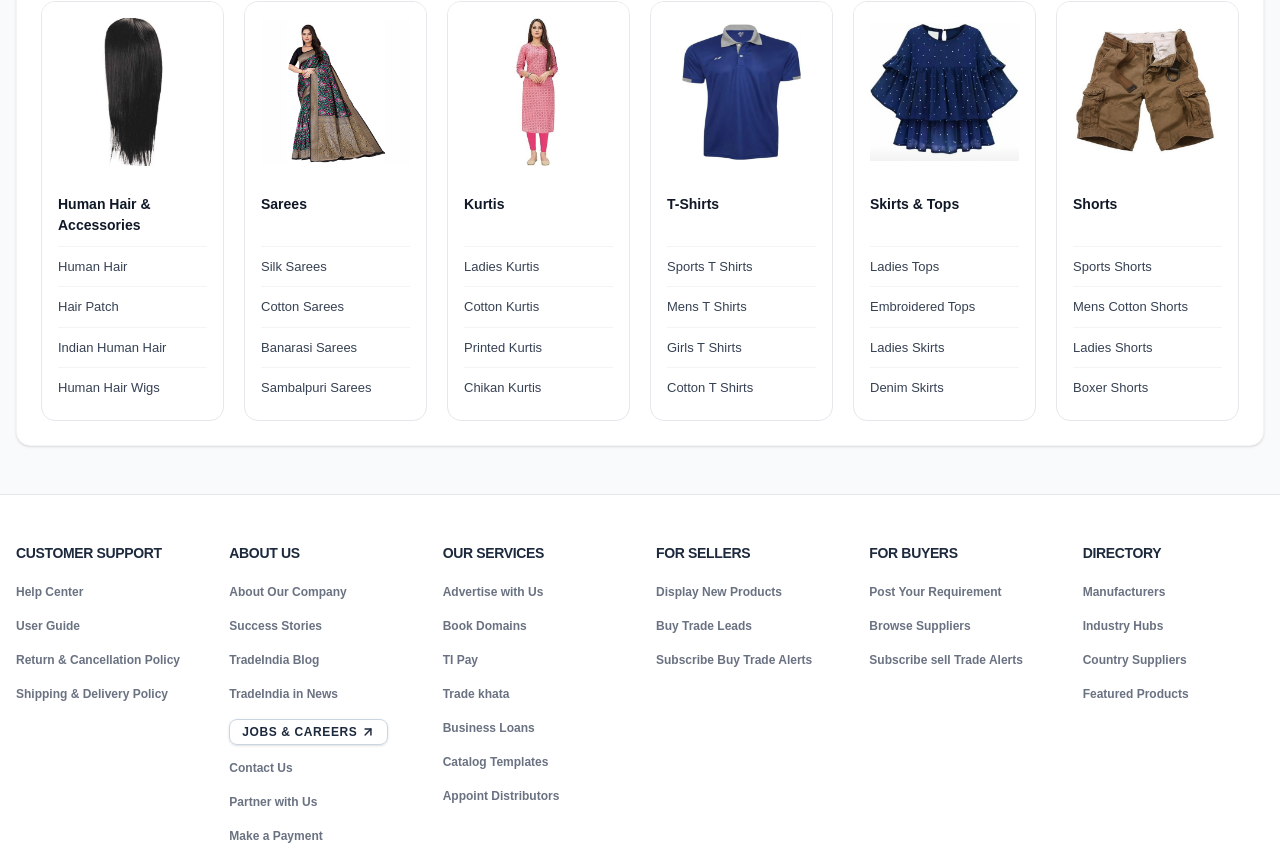
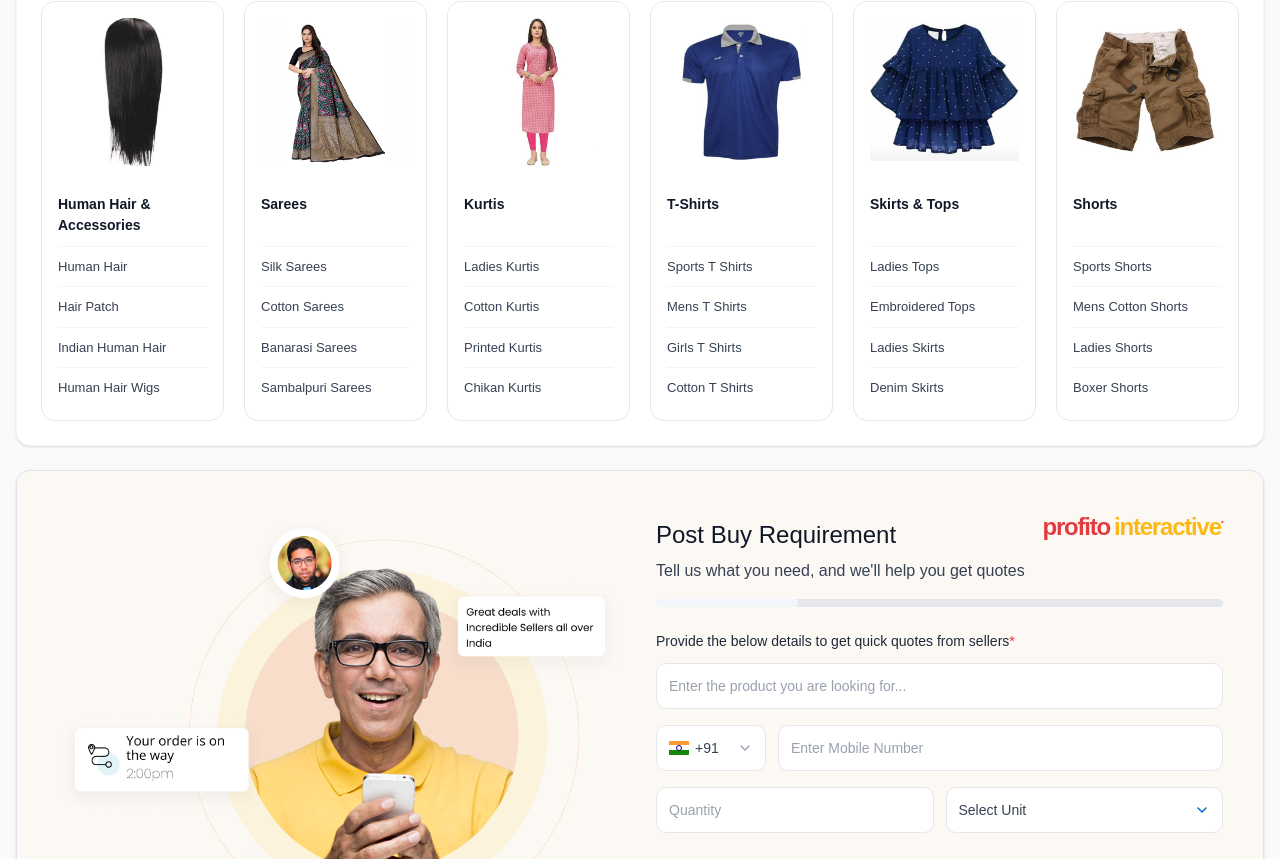
Before and after one commit to ShivangiPandey1236/trade-india, a React (Vite) app: page / in a window 1280 px wide. Shown: the part 1941-2800 px from the top of the page. Built offline with nearby package versions, Linux system fonts and the light colour scheme.

Commit message:
feat: implement Post Buy Requirement form component and add to landing page layout

```diff
--- a/src/App.jsx
+++ b/src/App.jsx
@@ -6,6 +6,7 @@ import ValueAdds from './components/landing/ValueAdds'
 import BestSellers from './components/landing/BestSellers'
 import TrendingCategories from './components/landing/TrendingCategories'
 import ApparelFashion from './components/landing/ApparelFashion'
+import PostBuyRequirement from './components/landing/PostBuyRequirement'
 import FloatingChat from './components/landing/FloatingChat'
 import Footer from './components/layout/Footer'
 
@@ -59,6 +60,11 @@ function App() {
         <ApparelFashion />
       </div>
 
+      {/* Post Buy Requirement Section */}
+      <div className="w-full p-4 pt-0">
+        <PostBuyRequirement />
+      </div>
+
       {/* Footer Element */}
       <Footer />
 
--- /dev/null
+++ b/src/components/landing/PostBuyRequirement.jsx
@@ -0,0 +1,157 @@
+import { useState } from "react"
+import { ChevronDown, ArrowRight } from "lucide-react"
+import pbrBanner from "../../assets/pbr-banner.png"
+
+export default function PostBuyRequirement() {
+  const [loanInterest, setLoanInterest] = useState(null)
+
+  return (
+    <section className="w-full mt-2 relative p-6 sm:p-10 bg-[#fcf9f5] rounded-xl shadow-sm border border-brand-border flex flex-col md:flex-row items-stretch gap-8 overflow-hidden">
+
+      {/* Left Image Section */}
+      <div className="w-full md:w-1/2 flex items-center justify-center relative min-h-[300px]">
+        <img
+          src={pbrBanner}
+          alt="Post Buy Requirement"
+          className="max-w-full h-auto object-contain"
+        />
+      </div>
+
+      {/* Right Form Section */}
+      <div className="w-full md:w-1/2 flex flex-col pt-2 relative">
+        {/* Logo Text - top right of form */}
+        <div className="absolute top-0 right-0 hidden sm:flex flex-col items-end">
+          <div className="text-2xl font-black tracking-tighter flex items-center">
+            <span className="text-[#e23c40]">profito</span>
+            <span className="text-[#fdb813] ml-1 flex items-start">
+              interactive<span className="text-[#e23c40] text-xs">.</span>
+            </span>
+          </div>
+        </div>
+
+        <h2 className="text-xl sm:text-2xl font-medium text-gray-900 mb-2">
+          Post Buy Requirement
+        </h2>
+
+        <p className="text-gray-700 text-sm sm:text-base mb-4">
+          Tell us what you need, and we'll help you get quotes
+        </p>
+
+        {/* Progress Bar */}
+        <div className="w-full bg-gray-200 rounded-full h-2 mb-6">
+          <div className="bg-secondary h-2 rounded-full w-1/4"></div>
+        </div>
+
+        <p className="text-gray-800 text-sm font-medium mb-3">
+          Provide the below details to get quick quotes from sellers<span className="text-red-500">*</span>
+        </p>
+
+        <form className="flex flex-col gap-4">
+          {/* Product Input */}
+          <div>
+            <input
+              type="text"
+              placeholder="Enter the product you are looking for..."
+              className="w-full p-3 bg-white border border-gray-200 rounded-lg outline-none focus:border-primary focus:ring-1 focus:ring-primary text-sm placeholder:text-gray-400 transition-all"
+            />
+          </div>
+
+          {/* Mobile Input Row */}
+          <div className="flex gap-3">
+            {/* Country Code */}
+            <div className="relative w-[110px] shrink-0">
+              <div className="w-full h-full p-3 bg-white border border-gray-200 rounded-lg flex items-center justify-between cursor-pointer">
+                <div className="flex items-center gap-1.5">
+                  <div className="w-5 h-3.5 bg-orange-200 relative overflow-hidden rounded-[1px]">
+                    {/* Simple India flag CSS representation */}
+                    <div className="w-full h-1/3 bg-[#FF9933]"></div>
+                    <div className="w-full h-1/3 bg-white flex items-center justify-center">
+                      <div className="w-1.5 h-1.5 rounded-full border border-[#000080]"></div>
+                    </div>
+                    <div className="w-full h-1/3 bg-[#138808]"></div>
+                  </div>
+                  <span className="text-sm font-medium text-gray-700">+91</span>
+                </div>
+                <ChevronDown className="w-4 h-4 text-gray-400" />
+              </div>
+            </div>
+
+            {/* Mobile Number */}
+            <div className="flex-1">
+              <input
+                type="tel"
+                placeholder="Enter Mobile Number"
+                className="w-full p-3 bg-white border border-gray-200 rounded-lg outline-none focus:border-primary focus:ring-1 focus:ring-primary text-sm placeholder:text-gray-400 transition-all"
+              />
+            </div>
+          </div>
+
+          {/* Quantity and Unit Row */}
+          <div className="flex gap-3">
+            <div className="flex-1">
+              <input
+                type="text"
+                placeholder="Quantity"
+                className="w-full p-3 bg-white border border-gray-200 rounded-lg outline-none focus:border-primary focus:ring-1 focus:ring-primary text-sm placeholder:text-gray-400 transition-all"
+              />
+            </div>
+            <div className="flex-1 relative">
+              <div className="w-full h-full p-3 bg-white border border-gray-200 rounded-lg flex items-center justify-between cursor-pointer">
+                <span className="text-sm text-gray-700">Select Unit</span>
+                <ChevronDown className="w-4 h-4 text-primary" />
+              </div>
+            </div>
+          </div>
+
+          {/* Finance Question */}
+          <div className="mt-2">
+            <p className="text-sm text-gray-800 mb-2">
+              Would you like a loan to finance this order?
+            </p>
+            <div className="flex items-center gap-6">
+              <label className="flex items-center gap-2 cursor-pointer group">
+                <div className={`w-4 h-4 rounded-full border flex items-center justify-center transition-colors ${loanInterest === 'yes' ? 'border-primary' : 'border-gray-300 group-hover:border-primary'}`}>
+                  {loanInterest === 'yes' && <div className="w-2.5 h-2.5 rounded-full bg-primary" />}
+                </div>
+                <input
+                  type="radio"
+                  name="loan"
+                  className="hidden"
+                  onChange={() => setLoanInterest('yes')}
+                  checked={loanInterest === 'yes'}
+                />
+                <span className="text-sm text-gray-700">Yes</span>
+              </label>
+
+              <label className="flex items-center gap-2 cursor-pointer group">
+                <div className={`w-4 h-4 rounded-full border flex items-center justify-center transition-colors ${loanInterest === 'no' ? 'border-primary' : 'border-gray-300 group-hover:border-primary'}`}>
+                  {loanInterest === 'no' && <div className="w-2.5 h-2.5 rounded-full bg-primary" />}
+                </div>
+                <input
+                  type="radio"
+                  name="loan"
+                  className="hidden"
+                  onChange={() => setLoanInterest('no')}
+                  checked={loanInterest === 'no'}
+                />
+                <span className="text-sm text-gray-700">No</span>
+              </label>
+            </div>
+          </div>
+
+          {/* Submit Button */}
+          <div className="mt-4 flex justify-end">
+            <button
+              type="button"
+              className="bg-[#316c90] hover:bg-[#255472] text-white text-sm font-semibold py-2.5 px-6 rounded-md flex items-center gap-2 transition-colors cursor-pointer"
+            >
+              Continue
+              <ArrowRight className="w-4 h-4" />
+            </button>
+          </div>
+
+        </form>
+      </div>
+    </section>
+  )
+}
--- a/src/components/layout/Header.jsx
+++ b/src/components/layout/Header.jsx
@@ -81,7 +81,7 @@ export default function Header() {
 
             {/* Mobile Post Buy CTA */}
             <div className="lg:hidden shrink-0">
-              <Button size="sm" className="h-8 sm:h-9 px-3 sm:px-4 rounded-full bg-destructive hover:bg-destructive/95 text-white font-semibold text-xs shadow transition-all">
+              <Button size="sm" className="h-8 sm:h-9 px-3 sm:px-4 rounded-full bg-destructive  text-white font-semibold text-xs shadow transition-all">
                 Post Req
               </Button>
             </div>
--- a/src/index.css
+++ b/src/index.css
@@ -63,7 +63,7 @@
     --muted-foreground: oklch(0.55 0.02 250);
     --accent: oklch(0.93 0.03 250);
     --accent-foreground: oklch(0.20 0.08 250);
-    --destructive: oklch(0.59 0.22 25.5);
+    --destructive: oklch(66.6% 0.179 58.318);
     --destructive-foreground: oklch(1 0 0);
     --border: oklch(0.92 0.01 250);
     --input: oklch(0.92 0.01 250);
```
Also changed, not shown: src/assets/pbr-banner.png (added).
